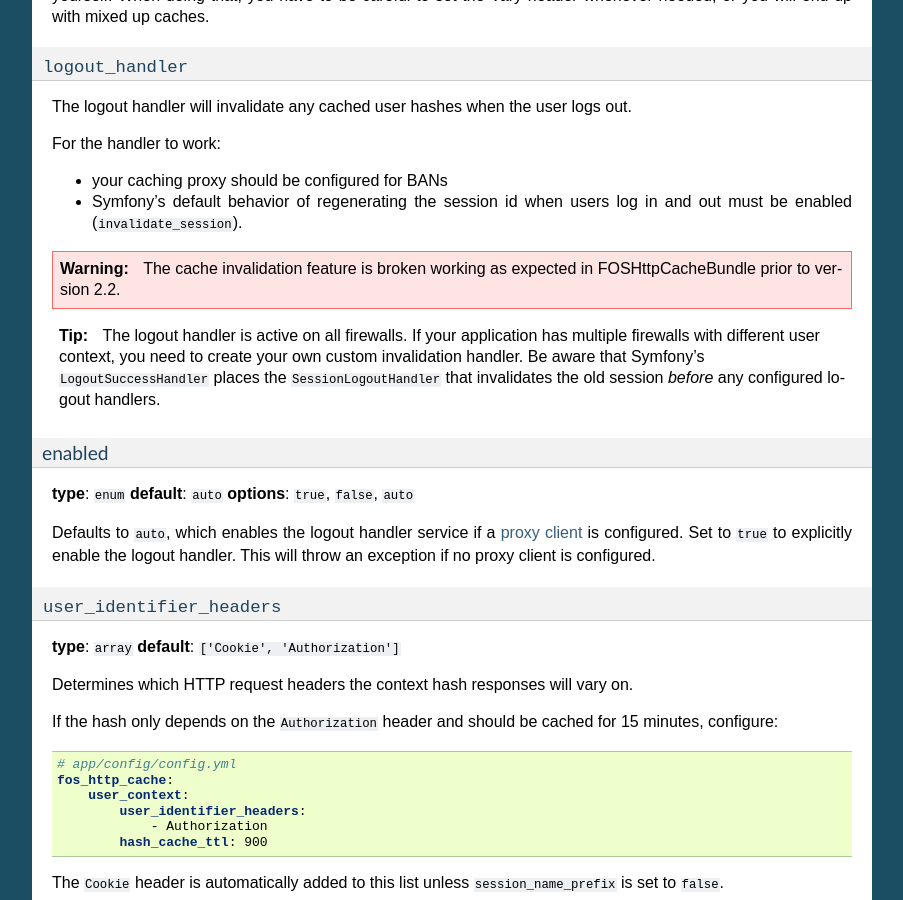
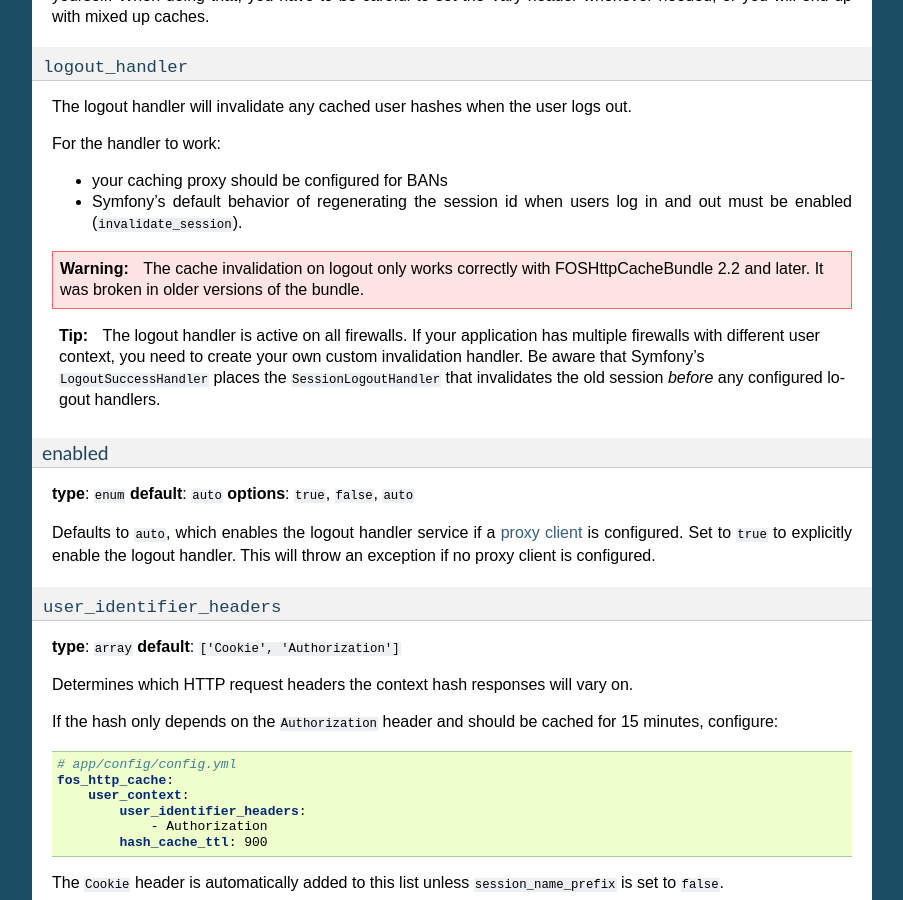
Before and after one commit to FriendsOfSymfony/FOSHttpCacheBundle, a Sphinx documentation site: the page built from Resources/doc/reference/configuration/user-context.rst, in a window 1280 px wide and 900 px high, scrolled down 2197 px. Shown: the whole window, without its empty margins (198-1101 px from the left). Built offline with Sphinx 7.4.7, drawn with Linux system fonts in a browser that asks for light colours.

Commit message:
fix grammar and be more clear in warning

```diff
--- a/Resources/doc/reference/configuration/user-context.rst
+++ b/Resources/doc/reference/configuration/user-context.rst
@@ -148,8 +148,8 @@ For the handler to work:
   and out must be enabled (``invalidate_session``).
 
 .. warning::
-    The cache invalidation feature is broken working as expected in
-    FOSHttpCacheBundle prior to version 2.2.
+    The cache invalidation on logout only works correctly with FOSHttpCacheBundle 2.2 and later.
+    It was broken in older versions of the bundle.
 
 .. tip::
     The logout handler is active on all firewalls.  If your application has
```
